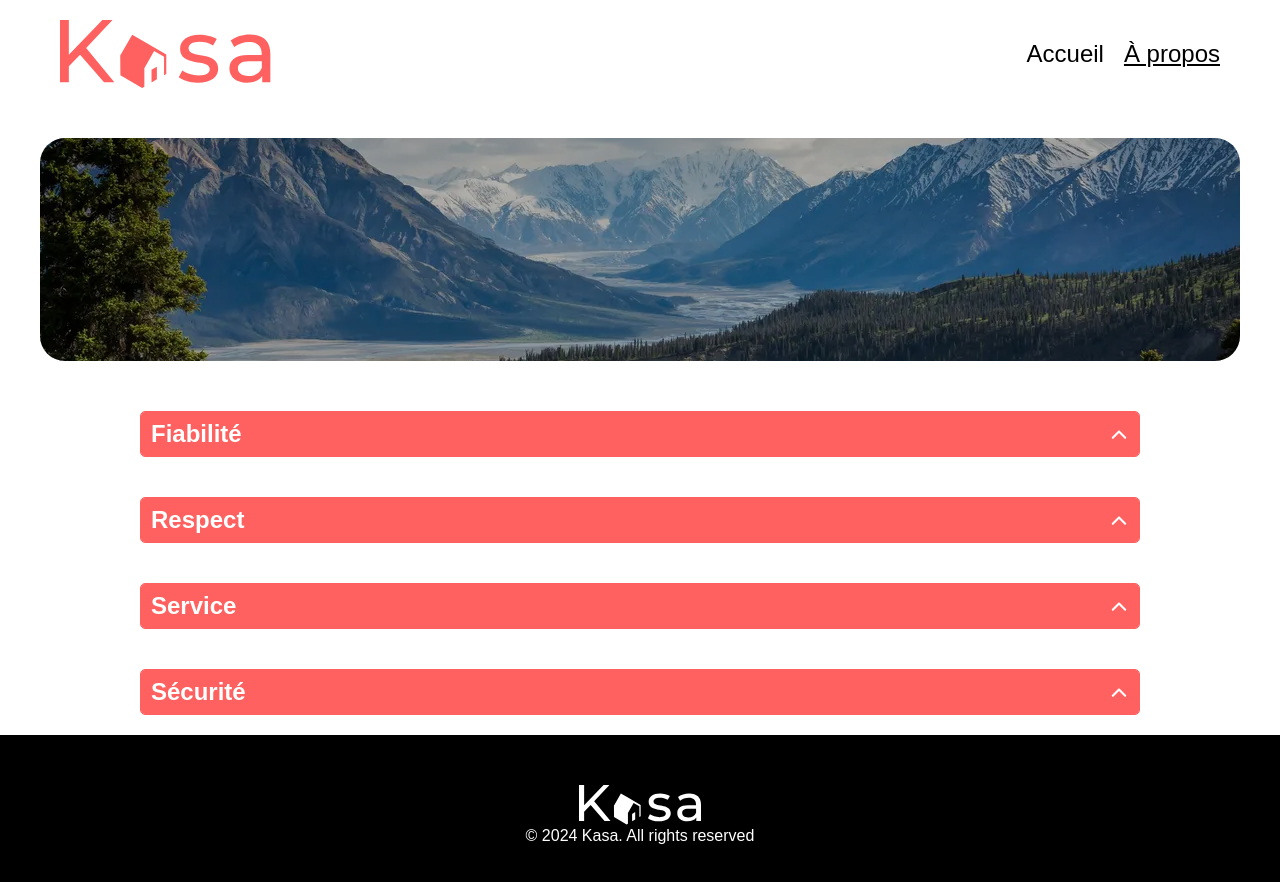
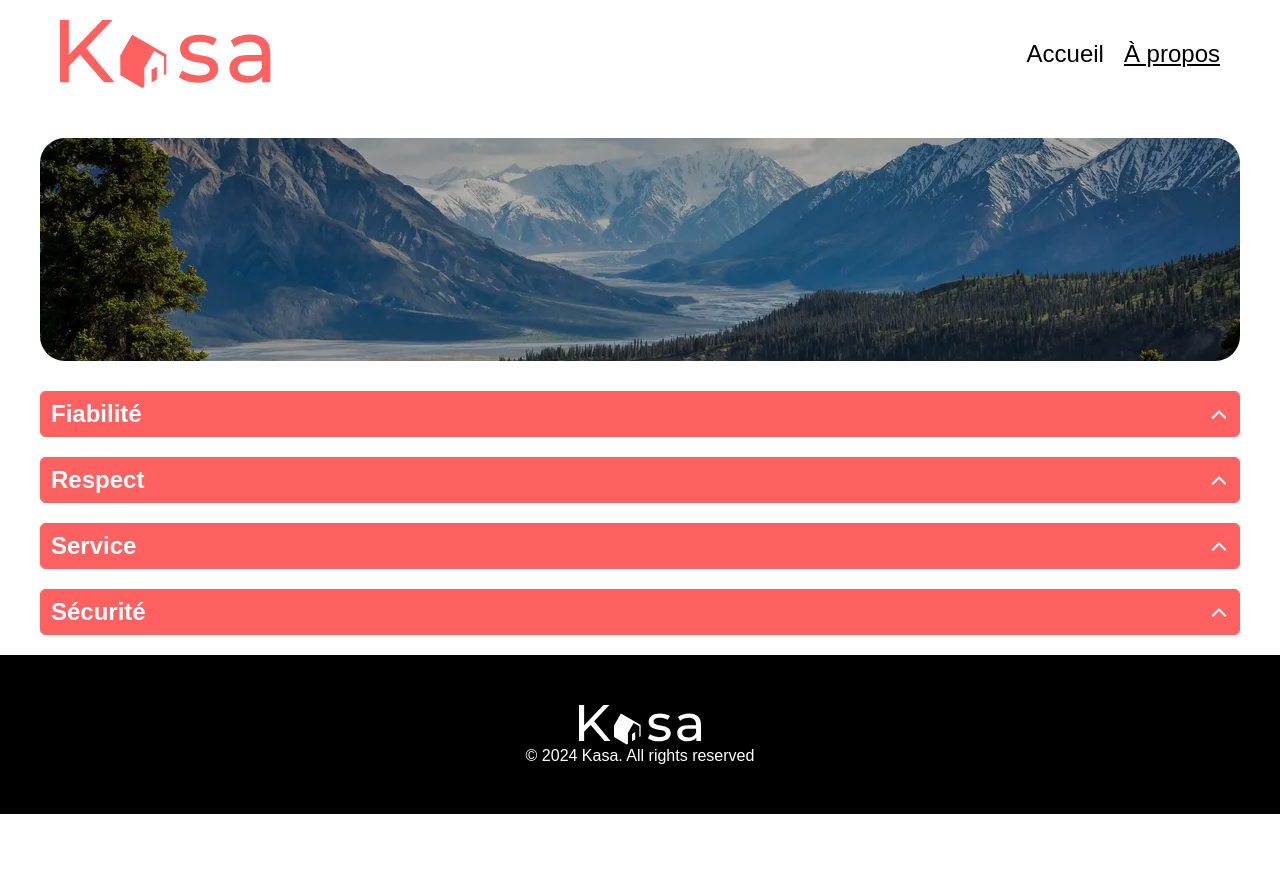
Before and after one commit to Kevin-Lavier/OC-Projet-5-Kasa, a React (Create React App) app: page /about in a window 1280 px wide. Shown: the top 882 px of the page. After the commit the page ends 814 px from the top, so only its background shows below. Built offline with nearby package versions, Linux system fonts and the light colour scheme.

Commit message:
fix: add another div to collapse to fix display bug

```diff
--- a/src/components/Collapse/Collapse.jsx
+++ b/src/components/Collapse/Collapse.jsx
@@ -10,6 +10,7 @@ const Collapse = ({ title, content }) => {
   };
 
  return (
+    <div className="collapse-wrapper">
       <div className="collapse">
         <div className="collapse-header" onClick={toggleCollapse}>
           <h2 className="collapse-title">{title}</h2>
@@ -23,6 +24,7 @@ const Collapse = ({ title, content }) => {
           <div className="collapse-content-inner">{content}</div>
         </div>
       </div>
+    </div>
   );
 };
 
--- a/src/components/Collapse/Collapse.scss
+++ b/src/components/Collapse/Collapse.scss
@@ -1,16 +1,5 @@
-.collapse-container {
-  display: flex;
-  flex-direction: column;
-  align-items: center;
-  max-width: 1000px;
-  margin: 0 auto;
-}
-
-.collapse-content-container {
-  display: flex;
-  justify-content: space-between;
-  gap: 20px;
-  width: 100%;
+.collapse-wrapper {
+  margin-bottom: 20px; // Ensure spacing between collapses
 }
 
 .collapse {
@@ -49,7 +38,7 @@
   &-content {
     max-height: 0;
     overflow: hidden;
-    transition: max-height 0.5s ease;
+    transition: max-height 0.3s ease;
 
     &.open {
       max-height: 500px;
```
Also changed, not shown: src/components/Banner/Banner.scss (line endings or trailing spaces), src/components/Header/Header.scss (line endings or trailing spaces), src/styles/mixins.scss (added), src/styles/variables.scss (added). Lines whose indentation alone changed are shown as unchanged.
